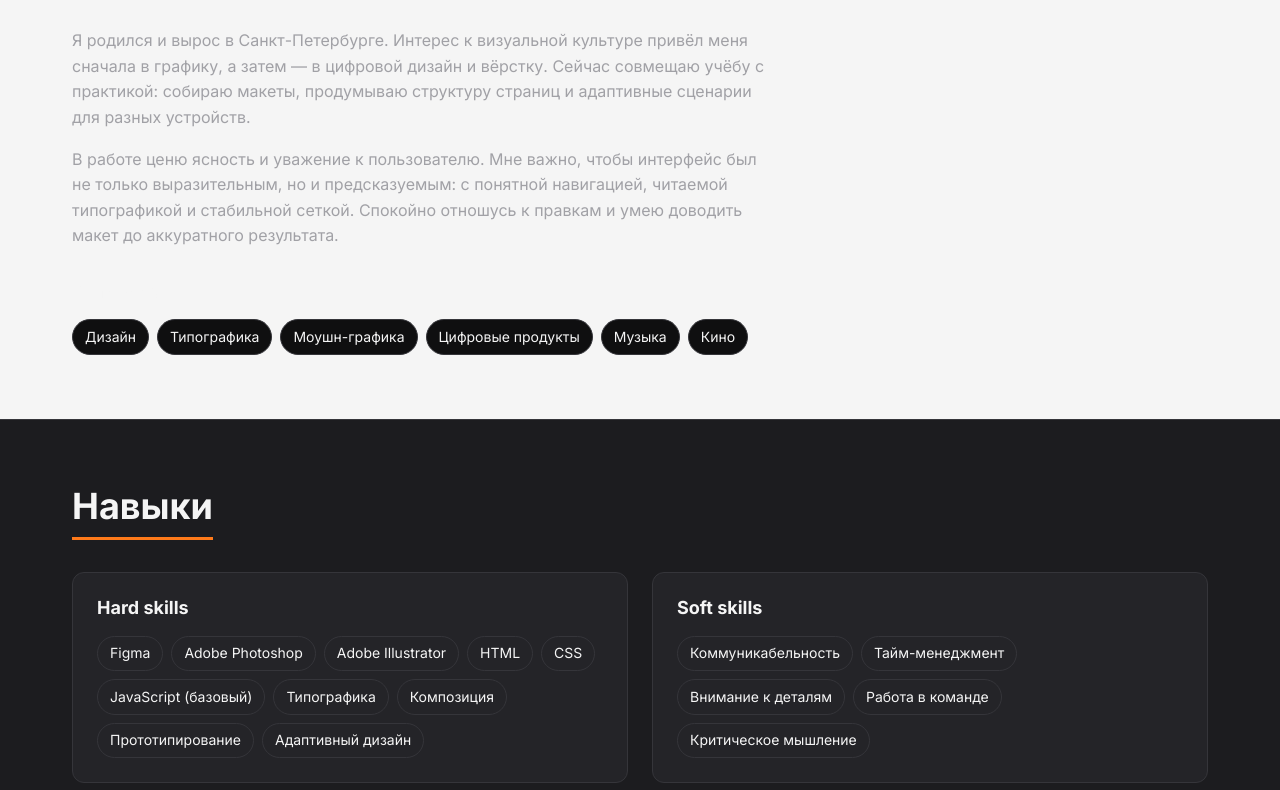
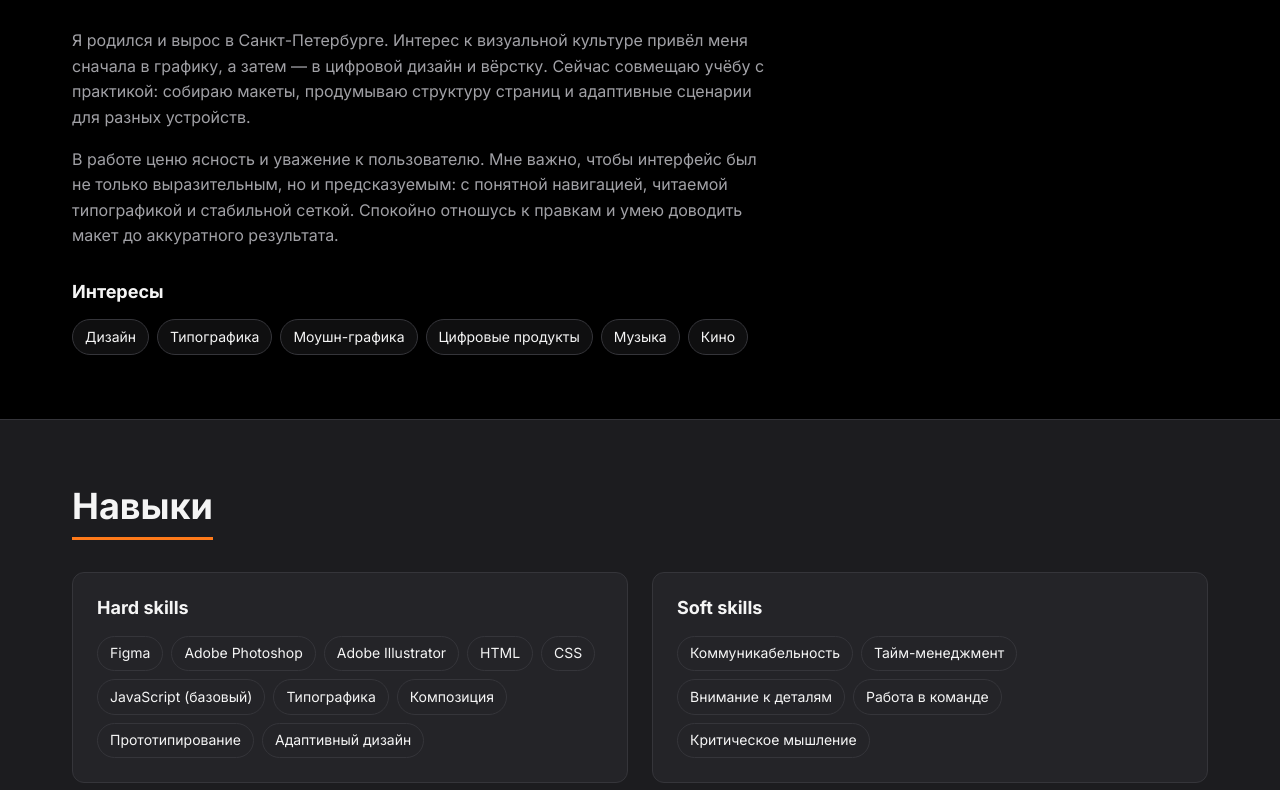
Before and after one commit to priwete/WebPrac1, a plain HTML site: page index.html in a window 1280 px wide. Shown: the part 697-1487 px from the top of the page. Drawn offline with Linux system fonts and the light colour scheme.

Commit message:
Update style.css

```diff
--- a/style.css
+++ b/style.css
@@ -21,7 +21,7 @@ body {
   line-height: 1.6;
   color: var(--color-text);
   -webkit-font-smoothing: antialiased;
-  background-color: var(--color-text);
+  background-color: black;
 }
 
 img { display: block; max-width: 100%; height: auto; }
```
